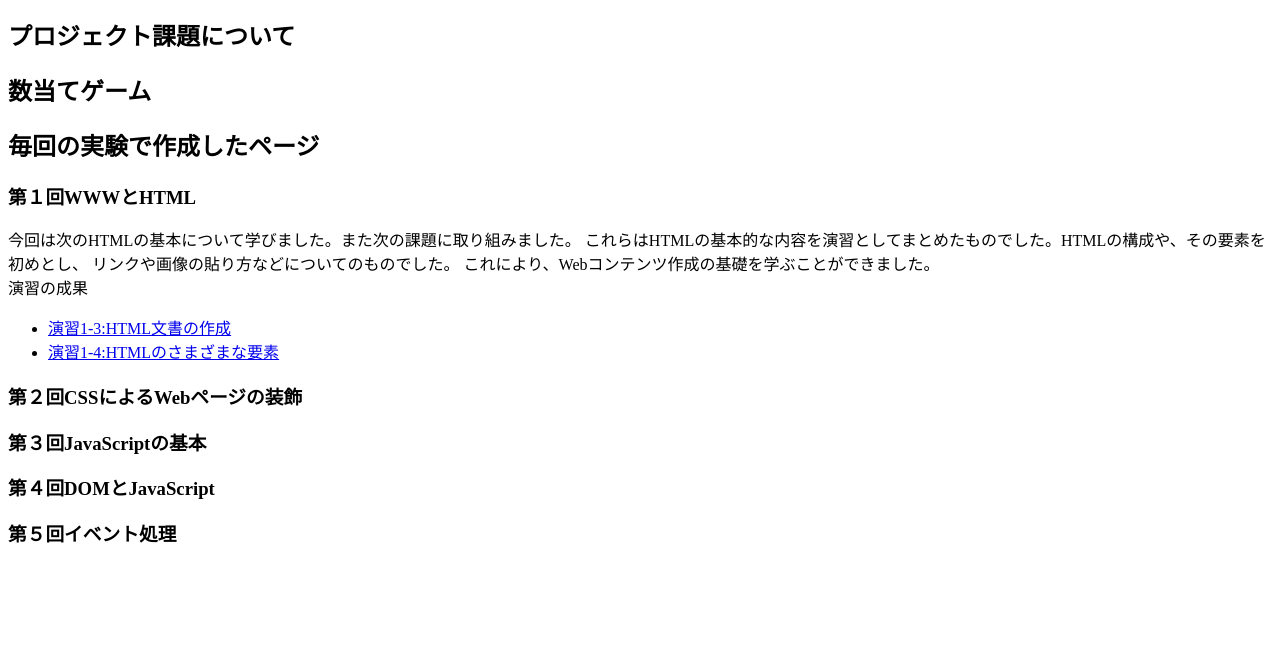
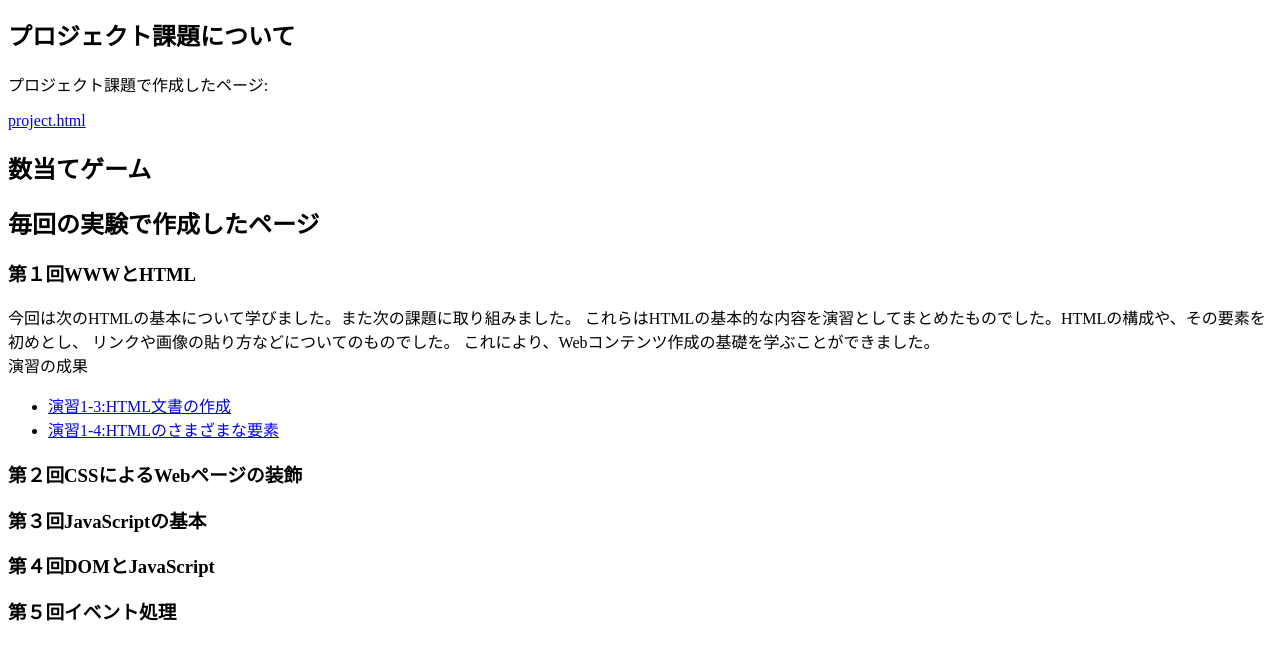
Before and after one commit to G284192022/medialabo, a plain HTML site: page index.html in a window 1280 px wide. Shown: the part 127-786 px from the top of the page. Drawn offline with Linux system fonts and the light colour scheme.

Commit message:
index更新

```diff
--- a/index.html
+++ b/index.html
@@ -8,6 +8,8 @@
     <h1>「Webコンテンツ作成」の成果</h1>
     <h2>本テーマの学習目的</h2>
     <h2>プロジェクト課題について</h2>
+    <p>プロジェクト課題で作成したページ:</p>
+    <a href="project.html">project.html</a>
     <h2>数当てゲーム</h2>
     <h2>毎回の実験で作成したページ</h2>
     <h3>第１回WWWとHTML</h3>
```
